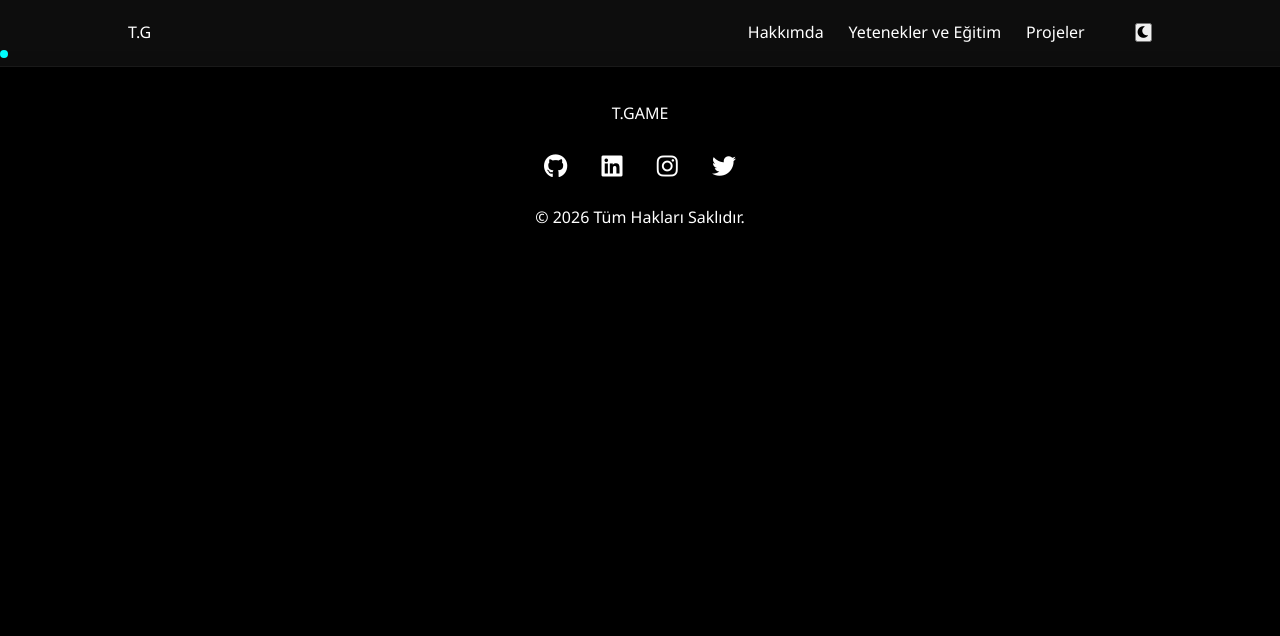
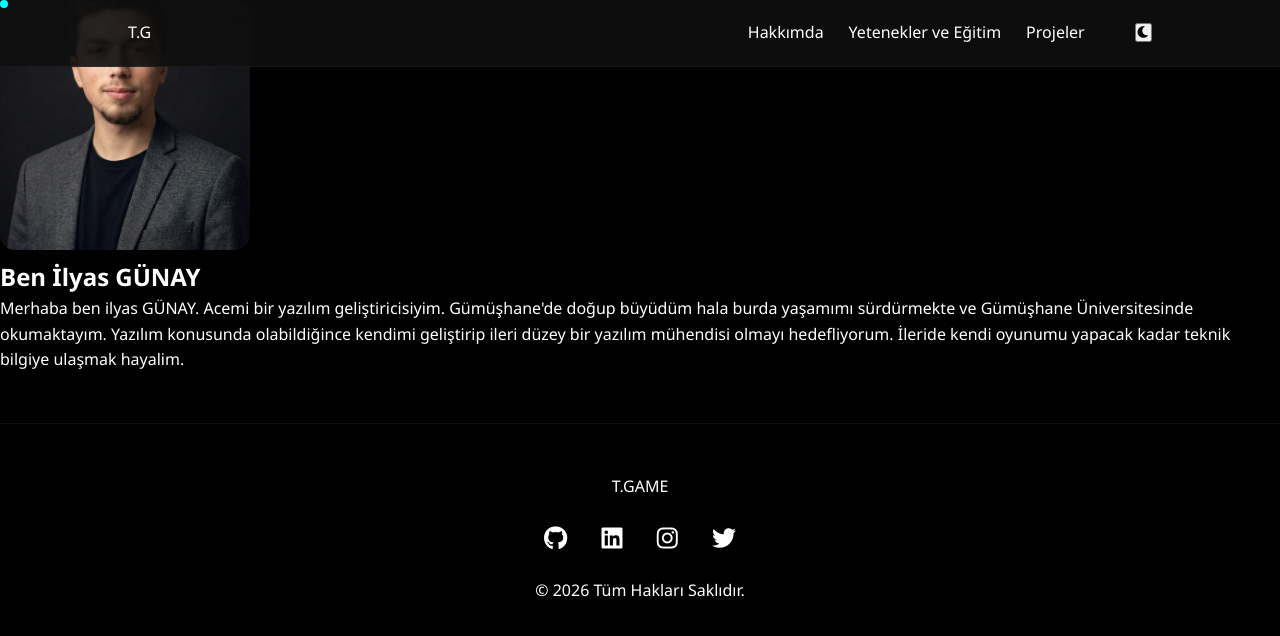
Before and after one commit to Mugiwara926/Mugiwara926.github.io, a plain HTML site: page index.html in a window 1280 px wide. Drawn offline with Linux system fonts and the light colour scheme.

Commit message:
hakkımda kısmı oluşturuldu foto düzeltildi

```diff
--- a/ana.css
+++ b/ana.css
@@ -56,7 +56,11 @@ body {
 }
 .link-liste a:hover { color: var(--ana-renk); }
 
+.profil-foto {
+    width: 250px; height: 250px; border-radius: 15px;
+    object-fit: cover;
 
+}
 
 
 
--- a/index.html
+++ b/index.html
@@ -24,8 +24,18 @@
         </div>
     </nav>
 
-    <section>
-
+    <section id="hakkında" class="t-ekran">
+        <div>
+            <div>
+                <div>
+                    <img src="pFoto.jpeg" alt="Profil" class="profil-foto">
+                </div>
+                <div class="metin-alan">
+                    <h1>Ben İlyas GÜNAY</span></h1>
+                    <p>Merhaba ben ilyas GÜNAY. Acemi bir yazılım geliştiricisiyim. Gümüşhane'de doğup büyüdüm hala burda yaşamımı sürdürmekte ve Gümüşhane Üniversitesinde okumaktayım. Yazılım konusunda olabildiğince kendimi geliştirip ileri düzey bir yazılım mühendisi olmayı hedefliyorum. İleride kendi oyunumu yapacak kadar teknik bilgiye ulaşmak hayalim.</p>
+                </div>
+            </div>
+        </div>
     </section>
 
     <footer id="footer">
```
